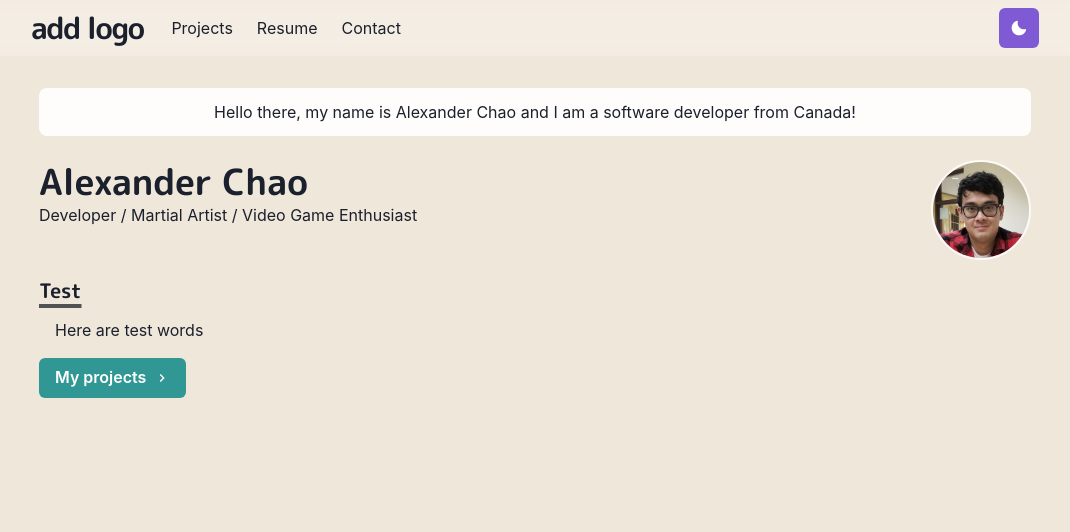
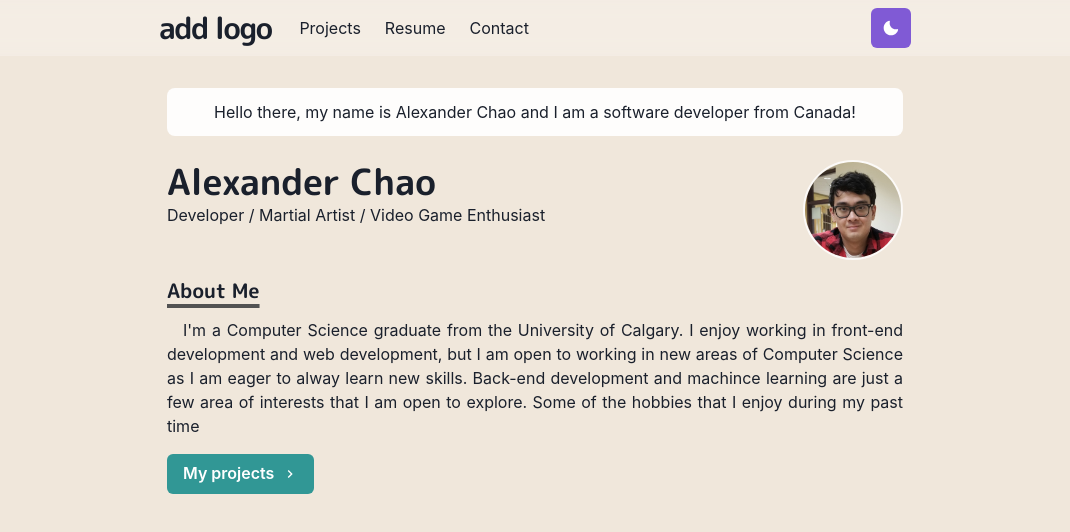
Before and after one commit to AlexanderChao14/AlexanderChao, a Next.js app: page / in a window 1280 px wide. Shown: the top 532 px of the page, without its empty margins (105-1175 px from the left). Built offline with nearby package versions, Linux system fonts and the light colour scheme.

Commit message:
Modify some of the layout sizing within theme and started on the About Me paragraph

```diff
--- a/pages/index.js
+++ b/pages/index.js
@@ -30,10 +30,13 @@ const Index = () => {
         </Box>
         <Section delay={0.1}>
           <Heading as ="h3" variant="section-title">
-            Test
+            About Me
           </Heading>
           <ParagraphBlock>
-            Here are test words
+            I'm a Computer Science graduate from the University of Calgary. I enjoy working in front-end development and
+            web development, but I am open to working in new areas of Computer Science as I am eager to alway learn new skills.
+            Back-end development and machince learning are just a few area of interests that I am open to explore. {/*Might take out this line or 3rd sentence  */}
+            Some of the hobbies that I enjoy during my past time
           </ParagraphBlock>
 
           <Box algin="center" my="4">
--- a/styles/theme.js
+++ b/styles/theme.js
@@ -31,7 +31,7 @@ const components = {
   },
   Container: {
     baseStyle: {
-      maxW: "container.lg",
+      maxW: "container.md",
     },
   }
 }
```
